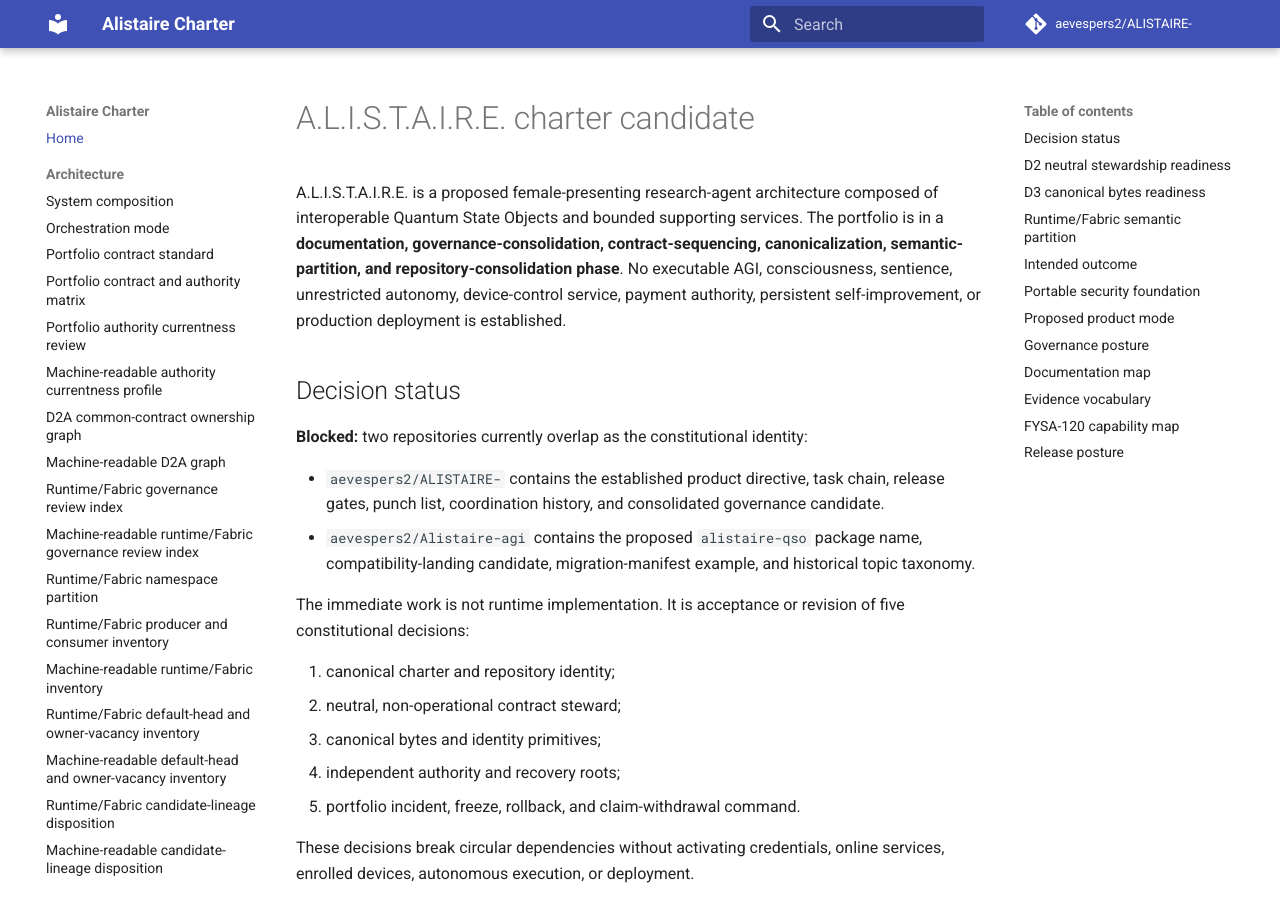
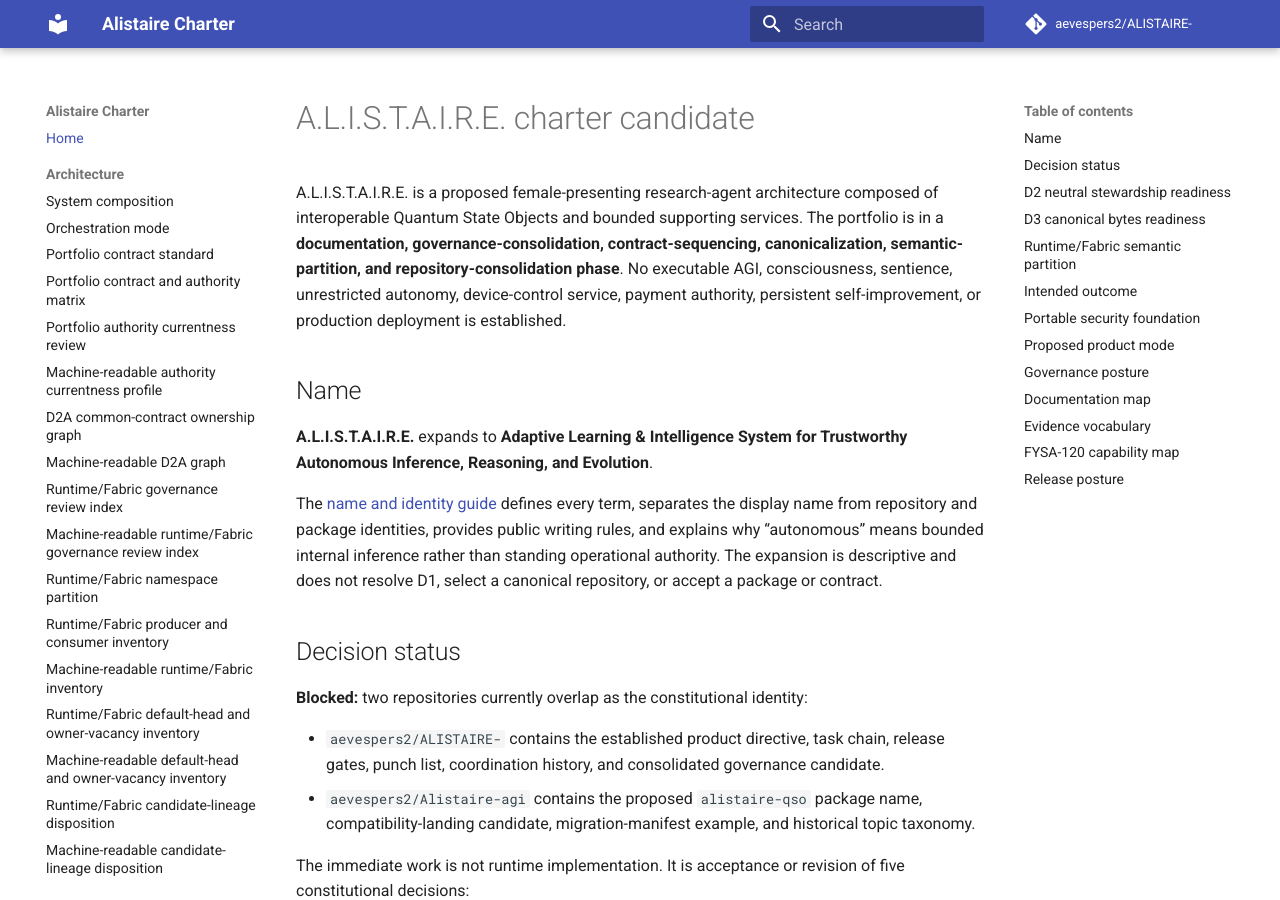
Before and after one commit to aevespers2/ALISTAIRE-, an MkDocs documentation site: the page built from docs/index.md, in a window 1280 px wide and 900 px high. Built offline with MkDocs 1.6.1 and Material for MkDocs 9.7.7, drawn with Linux system fonts in a browser that asks for light colours; comment, search, counter and statistics services are not loaded; some of the changed text lies outside the part shown.

Commit message:
docs: add public name guidance to Pages overview

```diff
--- a/docs/index.md
+++ b/docs/index.md
@@ -1,6 +1,12 @@
 # A.L.I.S.T.A.I.R.E. charter candidate
 
 A.L.I.S.T.A.I.R.E. is a proposed female-presenting research-agent architecture composed of interoperable Quantum State Objects and bounded supporting services. The portfolio is in a **documentation, governance-consolidation, contract-sequencing, canonicalization, semantic-partition, and repository-consolidation phase**. No executable AGI, consciousness, sentience, unrestricted autonomy, device-control service, payment authority, persistent self-improvement, or production deployment is established.
+
+## Name
+
+**A.L.I.S.T.A.I.R.E.** expands to **Adaptive Learning & Intelligence System for Trustworthy Autonomous Inference, Reasoning, and Evolution**.
+
+The [name and identity guide](name-and-identity.md) defines every term, separates the display name from repository and package identities, provides public writing rules, and explains why “autonomous” means bounded internal inference rather than standing operational authority. The expansion is descriptive and does not resolve D1, select a canonical repository, or accept a package or contract.
 
 ## Decision status
 
@@ -87,6 +93,7 @@ Consequential authority remains explicitly granted, narrowly scoped, revocable,
 
 | Guide | Purpose |
 |---|---|
+| [Name and identity](name-and-identity.md) | Acronym expansion, bounded term meanings, repository/package/display-name separation, public style rules, accessible diagram, onboarding, and rename change control |
 | [Architecture](architecture.md) | Portfolio composition, authority order, lifecycles, envelopes, gluing witnesses, freeze, and first simulation |
 | [Portable security foundation](portable-security-foundation.md) | Repository `0`/`1` device-trust mission, adapter boundaries, contracts, fixtures, loss, replacement, and recovery |
 | [Portfolio integration roadmap](portfolio-integration-roadmap.md) | Systemic cycles, D1–D5 decision cut, acceptance DAG, sequenced phases, invalidation, and rollback |
@@ -130,7 +137,9 @@ Repository consolidation applies CAT-011, CAT-012, CAT-013, CAT-017, CAT-018, CA
 
 The runtime/Fabric partition additionally applies CAT-011-B/E, CAT-012-A/B/D/E, CAT-013-A/C/D/E, CAT-017-C/D/E, CAT-019-B/C/D, CAT-031-A/D/E, CAT-032-A/B/D, CAT-040-B/D/E, CAT-052-A/B/E, and CAT-070-A/B/C/E.
 
-Proposed subdivisions `040-F`, `040-G`, `013-F`, `013-G`, `031-Q`, `017-F`, and **`032-F — Semantic-level partition and projection integrity`** remain non-authoritative taxonomy gaps rather than competence, appointment, or permission claims.
+The name and identity guide additionally applies CAT-007-C/D/E, CAT-011-A/B/E, CAT-012-A/B/D/E, CAT-018-B/D/E, CAT-019-B/C/D, CAT-031-A/D/E, and CAT-040-A/D/E.
+
+Proposed subdivisions `040-F`, `040-G`, `013-F`, `013-G`, `031-Q`, `017-F`, **`032-F — Semantic-level partition and projection integrity`**, and **`012-Q — Public technical naming, acronym semantics, and non-authorizing identity guidance`** remain non-authoritative taxonomy gaps rather than competence, appointment, or permission claims.
 
 ## Release posture
 
```
